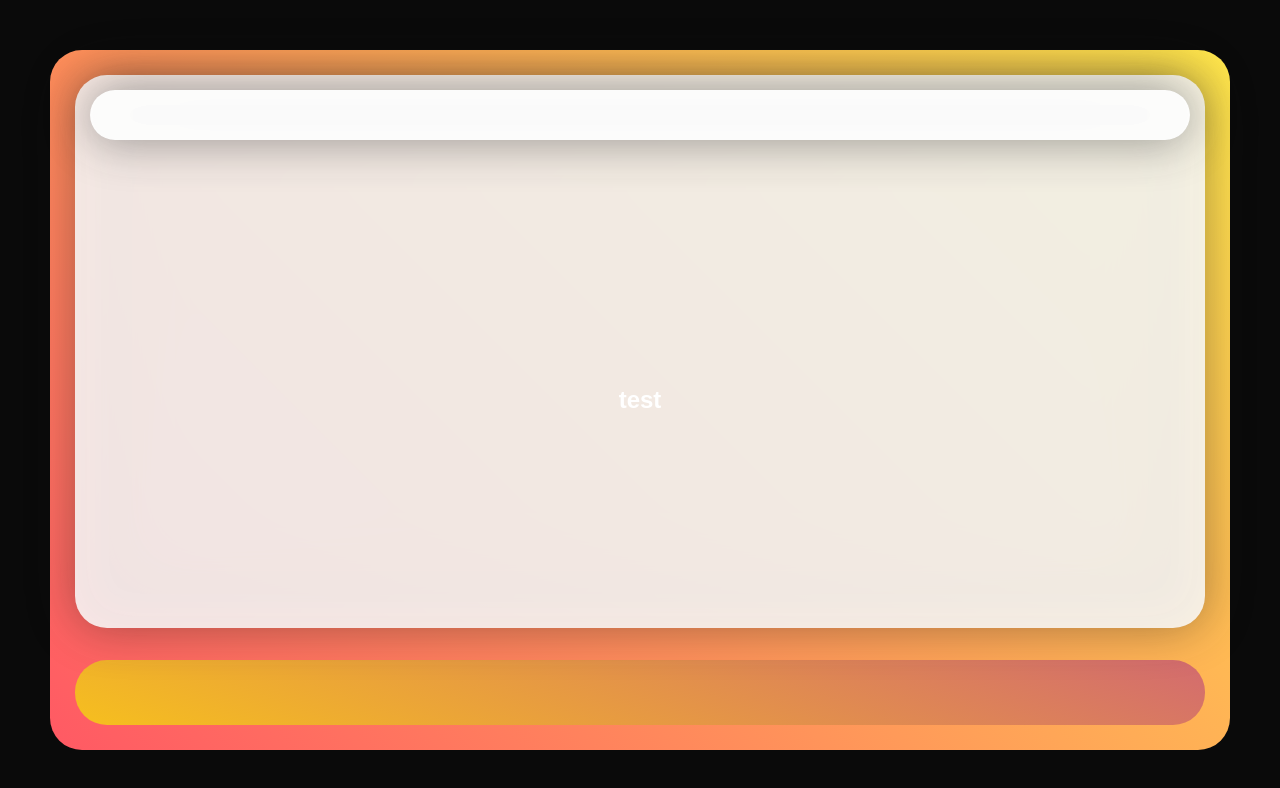
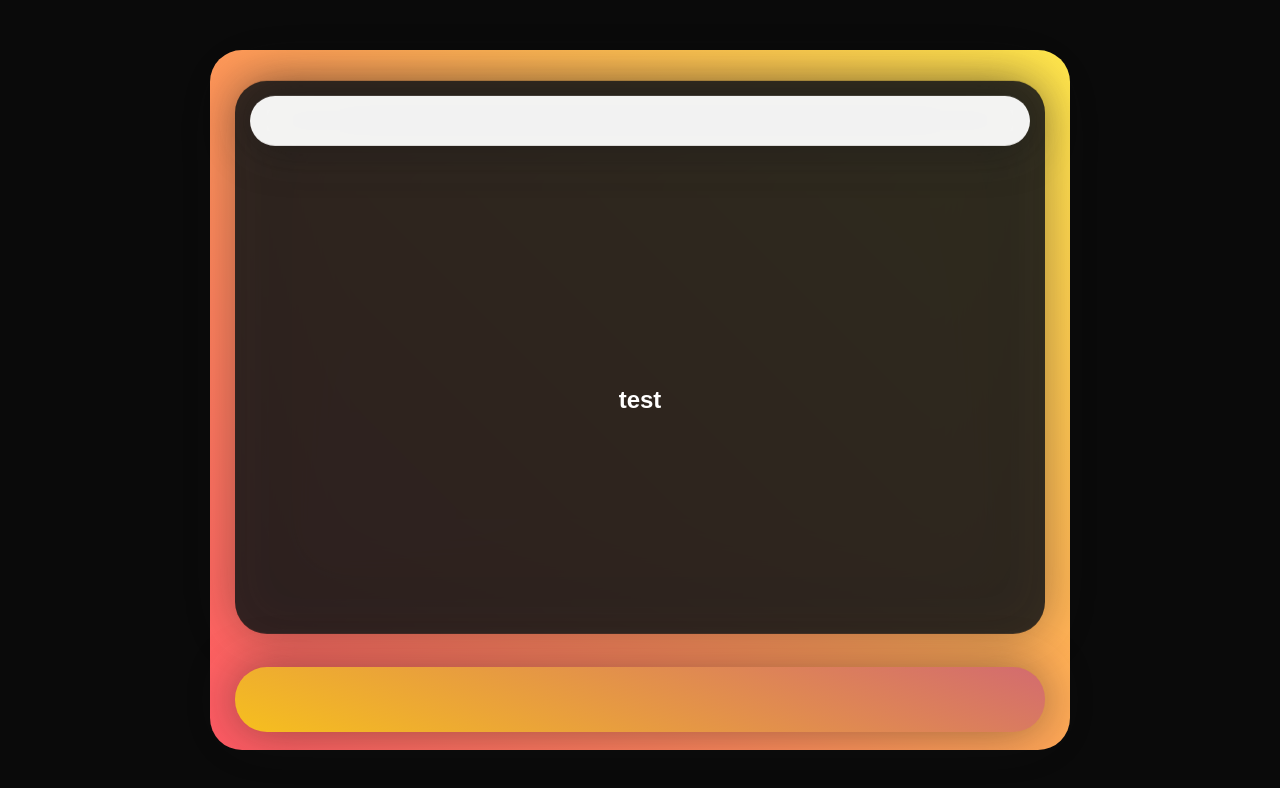
Before and after one commit to zxrohex/Memalloc.Personal, a plain HTML site: page index.html in a window 1280 px wide. Shown: the top 788 px of the page. Drawn offline with nearby package versions, Linux system fonts and the light colour scheme; a web font is replaced by a local one.

Commit message:
More work on landing page

```diff
--- a/res/styles/main.scss
+++ b/res/styles/main.scss
@@ -100,13 +100,15 @@ div.showcase {
 @mixin backdrop() {
 	position: absolute;
 
-	width: calc(100% - 100px);
+	@include centerAbsolute(75%, 100%);
+
+	width: calc(75% - 100px);
 	height: calc(100% - 100px);
 
 	display: flex;
 	flex-direction: column;
 	align-items: center;
-	justify-content: space-between;
+	justify-content: space-around;
 
 	padding: 25px;
 	margin: 50px;
@@ -115,17 +117,23 @@ div.showcase {
 
 	border-radius: 32px;
 
+	perspective: 1000px;
+
 	div.backdrop-window {
 		width: 100%;
 		height: 85%;
 
 		padding: 15px;
 
-		background-color: rgba(255, 255, 255, 0.85);
+		background-color: rgba(25, 25, 25, 0.85);
 
 		backdrop-filter: blur(48px);
 
 		border-radius: 32px;
+
+		transform: scale(0.95) translateZ(50px);
+
+		transform-style: preserve-3d;
 
 		filter: drop-shadow(0px 0px 24px rgba(25, 25, 25, 0.45));
 
@@ -139,17 +147,27 @@ div.showcase {
 
 			border-radius: 32px;
 
+			transform: translateZ(75px);
+
+			transform-style: preserve-3d;
+
 			filter: drop-shadow(0px 0px 24px rgba(25, 25, 25, 0.45));
 		}
 	}
 
 	div.backdrop-taskbar {
 		width: 100%;
-		height: 10%;
+		height: 65px;
 
 		background-image: linear-gradient(-160deg, #d36b6f, #f6bf1e);
 
 		border-radius: 32px;
+
+		transform: scale(0.95) translateZ(50px);
+
+		transform-style: preserve-3d;
+
+		filter: drop-shadow(0px 0px 24px rgba(25, 25, 25, 0.45));
 
 	}
 }
```
Also changed, not shown: res/styles/main.css.
